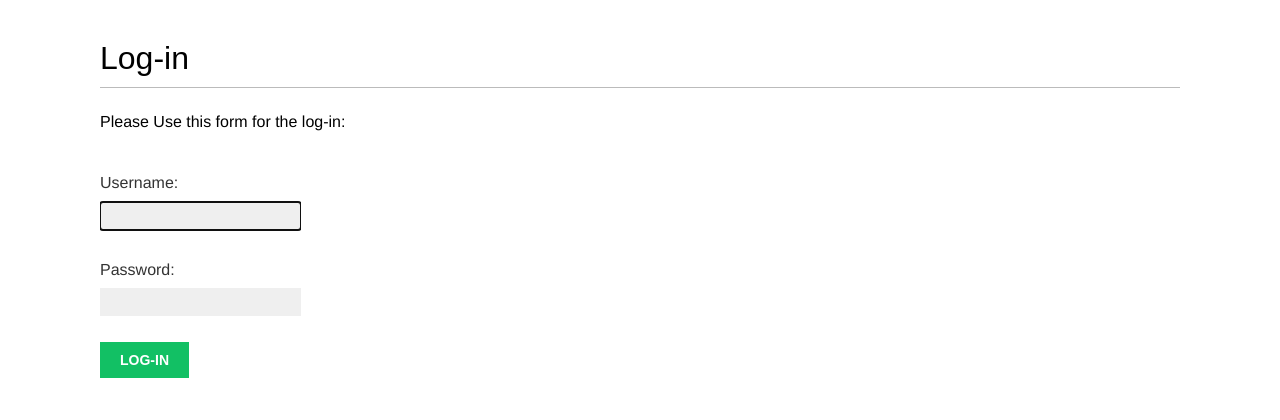
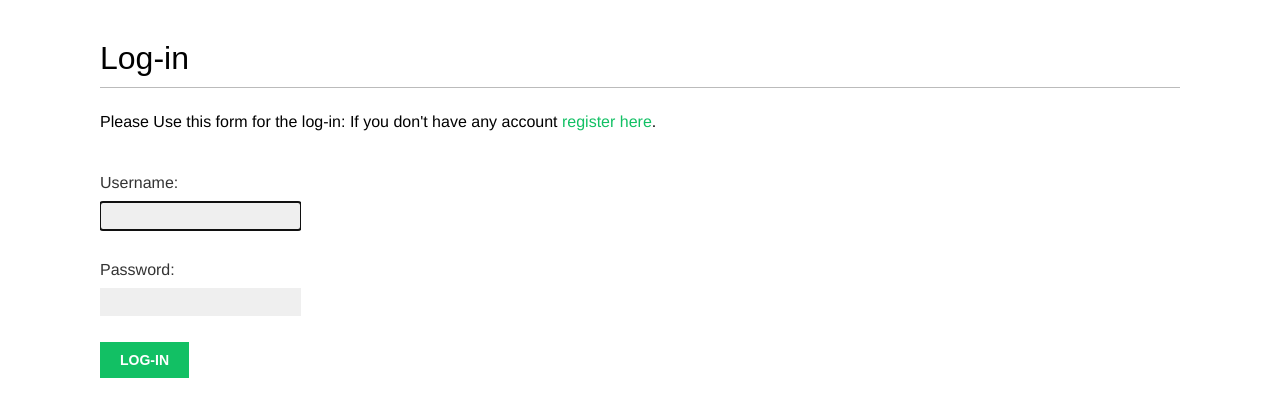
Before and after one commit to ABHISHEKGHARAMI/bookmark, a Django app: page /account/login/ in a window 1280 px wide. Shown: the part 47-467 px from the top of the page. Run offline with Django 5.2, Linux system fonts and the light colour scheme; some web fonts are replaced.

Commit message:
Added the user registration for  new user registration .

```diff
--- a/bookmarks/account/templates/registration/login.html
+++ b/bookmarks/account/templates/registration/login.html
@@ -11,6 +11,7 @@
   {% else %}
     <p>
       Please Use this form for the log-in:
+      If you don't have any account <a href="{% url "register" %}">register here</a>.
     </p>
   {% endif %}
   <div class="login-form">
```
